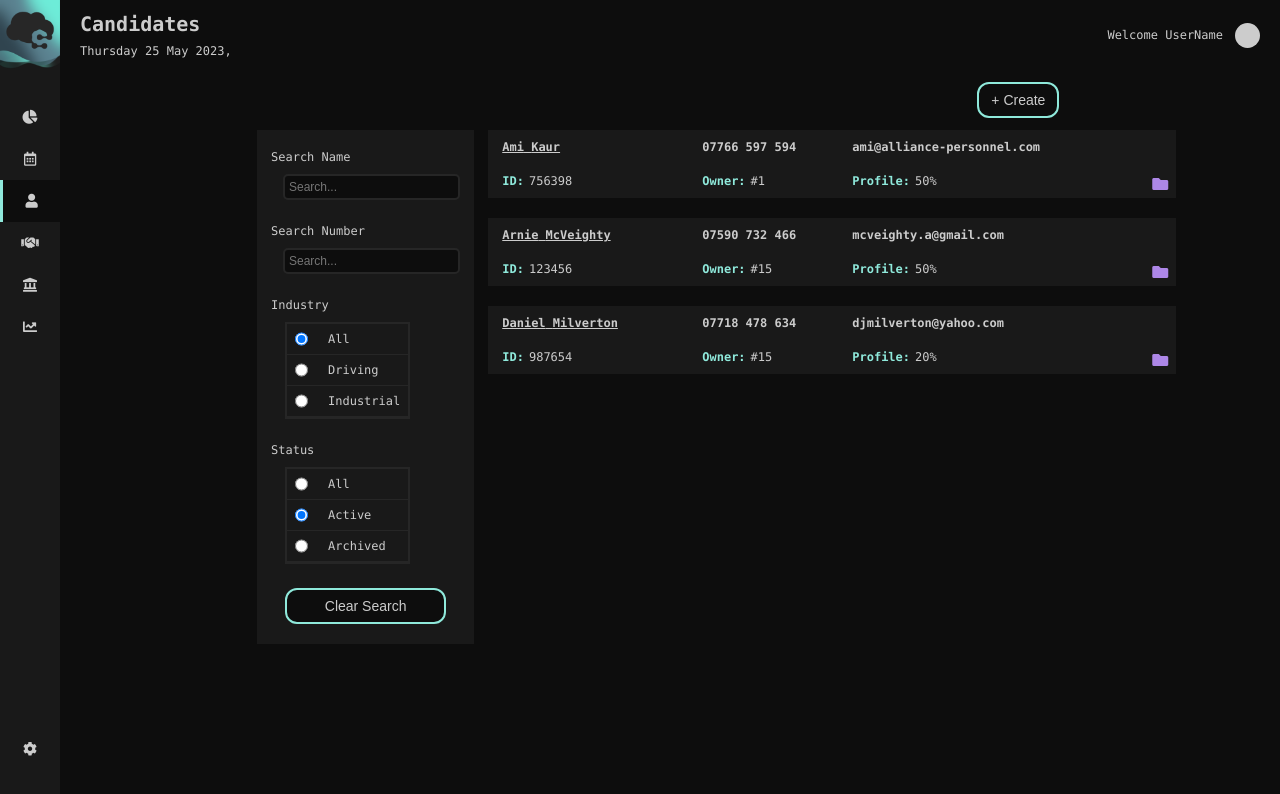
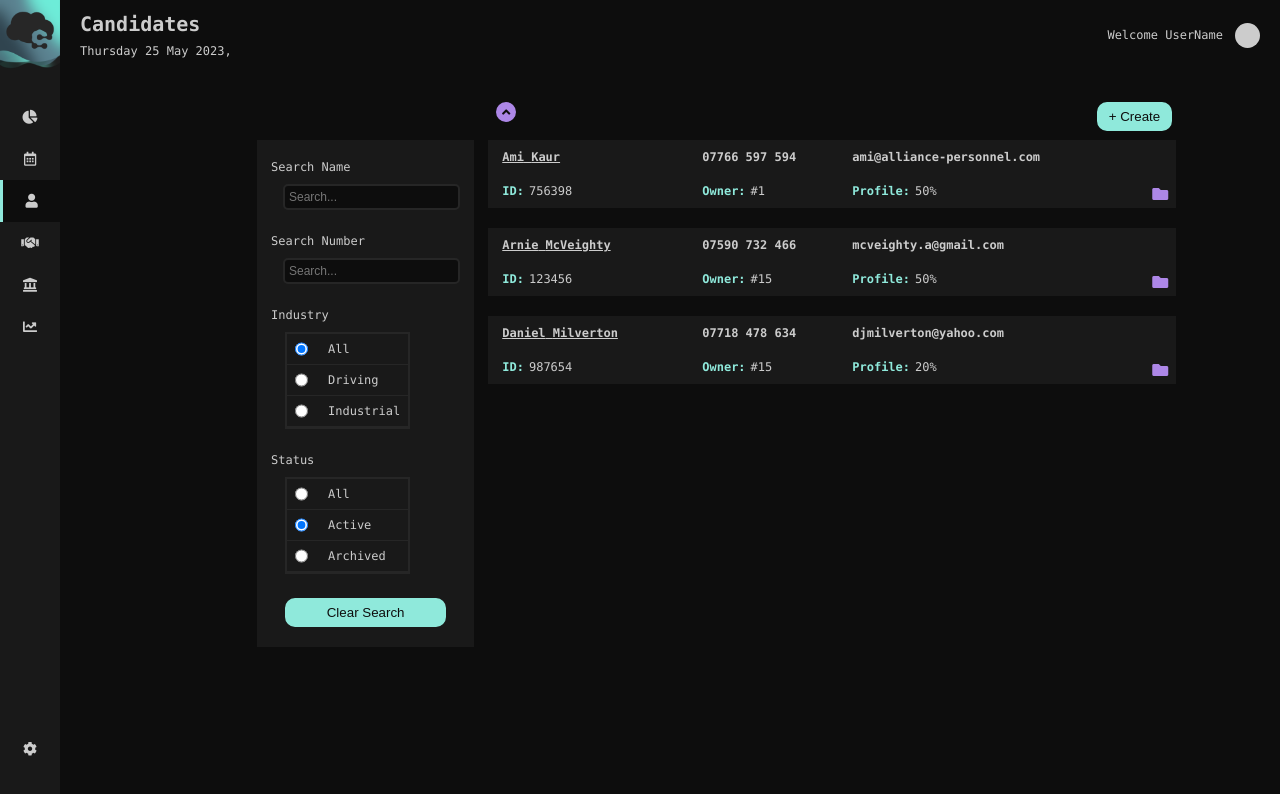
Before and after one commit to teetzMcveets/CT1.0, a React (Create React App) app: page /candidates in a window 1280 px wide. Shown: the top 794 px of the page. Built offline with nearby package versions, Linux system fonts and the light colour scheme.

Commit message:
button styles added

```diff
--- a/src/App.css
+++ b/src/App.css
@@ -62,27 +62,51 @@ html {
 }
 
 /* UNIVERSAL BUTTONS */
-.button-one {
-  font-size: var(--med2);
-  padding: var(--small1) var(--med1);
-  border-radius: var(--med1);
-  background-color: var(--BGC);
-  /* background-image: linear-gradient(144deg, #8FE9D8, #5B8291, #3a5462 50%, #8FE9D8); */
-  color: var(--text);
+
+.button-primary {
+  background-color: var(--primary);
+  color: var(--textOnColor);
   border: 2px solid var(--primary);
-  display: flex;
-  align-items: center;
-  justify-content: center;
+  border-radius: var(--small2);
+  padding: 5px 10px;
 }
 
-.button-one:hover {
+.button-primary:hover {
+  background-color: var(--BGC);
+  border: 2px solid var(--primary);
+  color: var(--text);
+  cursor: pointer;
+  transition-duration: var(--transition);
+}
+
+.button-primary:active {
   background-color: var(--primary);
   color: var(--textOnColor);
-  transition-duration: var(--transition);
+  border: 2px solid var(--primary);
+  transition-duration: 0ms;
+}
+
+.button-secondary {
+  background-color: var(--secondary);
+  color: var(--textOnColor);
+  border: 2px solid var(--secondary);
+  width: 20px;
+  height: 20px;
+  border-radius: 50%;
   cursor: pointer;
 }
 
-.button-one:active {
+.button-secondary:hover {
+  background-color: var(--BCG);
+  border: 2px solid var(--secondary);
+  color: var(--text);
+  cursor: pointer;
+  transition-duration: var(--transition);
+}
+
+.button-secondary:active {
   background-color: var(--secondary);
+  color: var(--textOnColor);
   border: 2px solid var(--secondary);
+  transition-duration: 0ms;
 }
--- a/src/components/Candidates/CandidateAll/CandidateList/CandidateList.css
+++ b/src/components/Candidates/CandidateAll/CandidateList/CandidateList.css
@@ -1,3 +1,11 @@
+/* top buttons */
+.create-candidate-container {
+    padding: var(--med1);
+    display: flex;
+    justify-content: space-between;
+    height: 50px;
+}
+
 /* Candidate list display */
 .candidate-card-link {
     color: var(--text);
--- a/src/components/Candidates/CandidateAll/CandidateList/CandidateList.js
+++ b/src/components/Candidates/CandidateAll/CandidateList/CandidateList.js
@@ -1,17 +1,36 @@
-import React from 'react';
+import React, { useState } from 'react';
 import './CandidateList.css';
 import { Link } from 'react-router-dom';
 
 export default function CandidateList ({ candidates, handleArchiveClick }) {
+    const [sort, setSort ] = useState('A-Z');
+
+    const sortedCandidates = Object.values(candidates)
+        .sort((a, b) => sort === 'A-Z' ? a.firstName.localeCompare(b.firstName) : b.firstName.localeCompare(a.firstName));
 
     return (
         <>
             <div className='candidates-list-container'>
 
+                <div className='create-candidate-container'>
+                    <div className='button-placement' style={{ paddingLeft: 10 }}>
+                        <button
+                            className='button-secondary'
+                            onClick={() => setSort(sort === 'A-Z' ? 'Z-A' : 'A-Z')}
+                        >
+                            <i className={`${sort === 'A-Z' ? 'fas fa-angle-up' : 'fas fa-angle-down'}`}></i>
+                        </button>
+                    </div>
+                    <div className='button-placement'>
+                        <button className='button-primary'>
+                            + Create
+                        </button>
+                    </div>
+
+                </div>
+
                 <div className='candidate-list-detail-container'>
-                {Object.values(candidates)
-                    .sort((a, b) => a.firstName.localeCompare(b.firstName))
-                    .map(candidate => {
+                {sortedCandidates.map(candidate => {
                         const isArchived = candidate.status === 'Archived';
 
                         return (
--- a/src/components/Candidates/CandidateAll/CandidateSearch/CandidateSearch.js
+++ b/src/components/Candidates/CandidateAll/CandidateSearch/CandidateSearch.js
@@ -191,7 +191,7 @@ export default function CandidateSearch ({
                     <div className='search-criteria-container'>
                         <div className='candidate-search-container'>
                             <button
-                                className='button-one'
+                                className='button-primary'
                                 onClick={handleClearSearchLocal}
                             >
                                 <span>
--- a/src/components/Candidates/Candidates.css
+++ b/src/components/Candidates/Candidates.css
@@ -3,19 +3,12 @@
     display: flex;
     justify-content: flex-start;
     padding-left: 15%;
+    padding-top: var(--big3);
 }
 
-.create-candidate-container {
-    padding: var(--med1);
-    display: flex;
-    justify-content: right;
-    padding-right: 17%;
-    /* border: 1px solid white; */
+.candidates-left-container {
+    padding-top: 50px;
 }
-
-/* .candidates-left-container {
-    border: 1px solid white;
-} */
 
 .candidates-right-container {
     /* border: 1px solid white; */
--- a/src/components/Candidates/Candidates.js
+++ b/src/components/Candidates/Candidates.js
@@ -29,14 +29,6 @@ export default function Candidates () {
     return (
         <div className='main-content'>
 
-            <div className='create-candidate-container'>
-                <div className='button-placement'>
-                    <button className='button-one'>
-                        + Create
-                    </button>
-                </div>
-            </div>
-
             <div className='candidates-container'>
                 {/* CREATE BUTTON */}
                 <div className='candidates-left-container'>
```
Also changed, not shown: src/components/Candidates/AddCandidate/AddCandidate.js (added, +9 -0 lines), src/components/Candidates/AddCandidate/AddCandidate.css (added).
